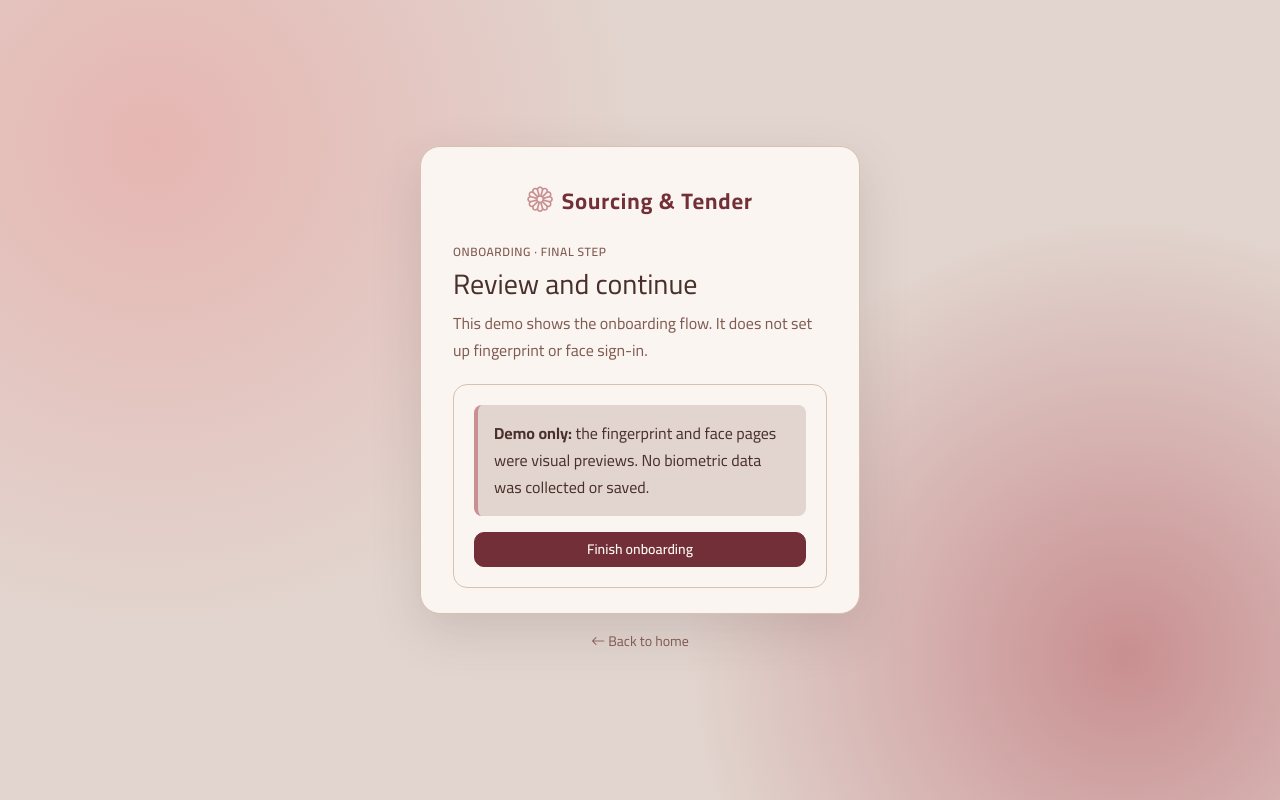
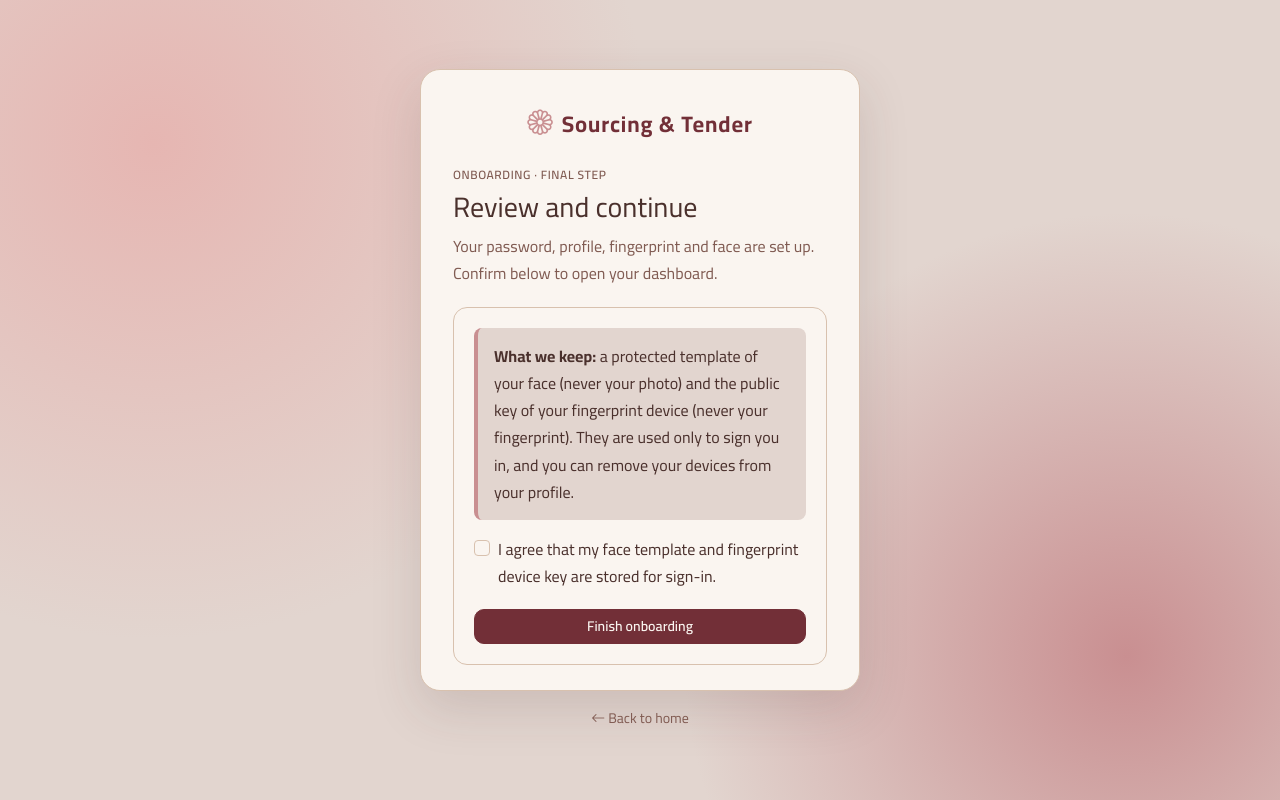
Before and after one commit to Supply-Tender-Team/Cosmetics-Management-System, an ASP.NET Core app: template Project/TenderSystem/TenderSystem/Areas/Shared/Views/Onboarding/Complete.cshtml in a window 1280 px wide. Run offline with ASP.NET Core 8, Linux system fonts and the light colour scheme; the template is opened without the code that fills it, so the values that code supplies are empty; the project's own start-up code is not run, and a stand-in starts its controllers and pages; some libraries are stand-ins or nearby versions.

Commit message:
BIO-03: final onboarding screen: real wording and a required consent checkbox

```diff
--- a/Project/TenderSystem/TenderSystem/Areas/Shared/Controllers/OnboardingController.cs
+++ b/Project/TenderSystem/TenderSystem/Areas/Shared/Controllers/OnboardingController.cs
@@ -376,6 +376,11 @@ public class OnboardingController : Controller
             || await HasMissingProfileFieldsAsync(user, HttpContext.RequestAborted))
             return RedirectToAction(nameof(Index));
         if (await SendBackToMissingBiometricAsync(user) is { } back) return back;
+        if (!model.Accepted)
+        {
+            ModelState.AddModelError(nameof(model.Accepted), "Please confirm to continue.");
+            return View(model);
+        }
         user.BiometricConsentAt = DateTime.UtcNow;
         user.OnboardingStatus = "Completed";
         var result = await _users.UpdateAsync(user);
--- a/Project/TenderSystem/TenderSystem/Areas/Shared/Views/Onboarding/Complete.cshtml
+++ b/Project/TenderSystem/TenderSystem/Areas/Shared/Views/Onboarding/Complete.cshtml
@@ -1,12 +1,20 @@
 @model TenderSystem.Areas.Shared.Models.OnboardingConsentViewModel
 @{ Layout = "~/Views/Shared/_AuthLayout.cshtml"; ViewData["Title"] = "Finish onboarding"; }
 @section Styles { <link rel="stylesheet" href="~/css/onboarding.css" asp-append-version="true" /> }
-<p class="onboarding-kicker">ONBOARDING · FINAL STEP</p>
+<p class="onboarding-kicker">ONBOARDING &middot; FINAL STEP</p>
 <h1 class="h3">Review and continue</h1>
-<p class="onboarding-lead">This demo shows the onboarding flow. It does not set up fingerprint or face sign-in.</p>
+<p class="onboarding-lead">Your password, profile, fingerprint and face are set up. Confirm below to open your dashboard.</p>
 <form asp-area="Shared" asp-controller="Onboarding" asp-action="Complete" method="post" class="onboarding-form">
     <div asp-validation-summary="ModelOnly" class="text-danger"></div>
-    <div class="onboarding-note"><strong>Demo only:</strong> the fingerprint and face pages were visual previews. No biometric data was collected or saved.</div>
+    <div class="onboarding-note">
+        <strong>What we keep:</strong> a protected template of your face (never your photo) and the public key of your fingerprint device (never your fingerprint).
+        They are used only to sign you in, and you can remove your devices from your profile.
+    </div>
+    <div class="form-check">
+        <input asp-for="Accepted" class="form-check-input" type="checkbox" />
+        <label asp-for="Accepted" class="form-check-label">I agree that my face template and fingerprint device key are stored for sign-in.</label>
+        <span asp-validation-for="Accepted" class="text-danger d-block"></span>
+    </div>
     <button class="btn btn-brand w-100" type="submit">Finish onboarding</button>
 </form>
 @section Scripts { <partial name="_ValidationScriptsPartial" /> }
```
